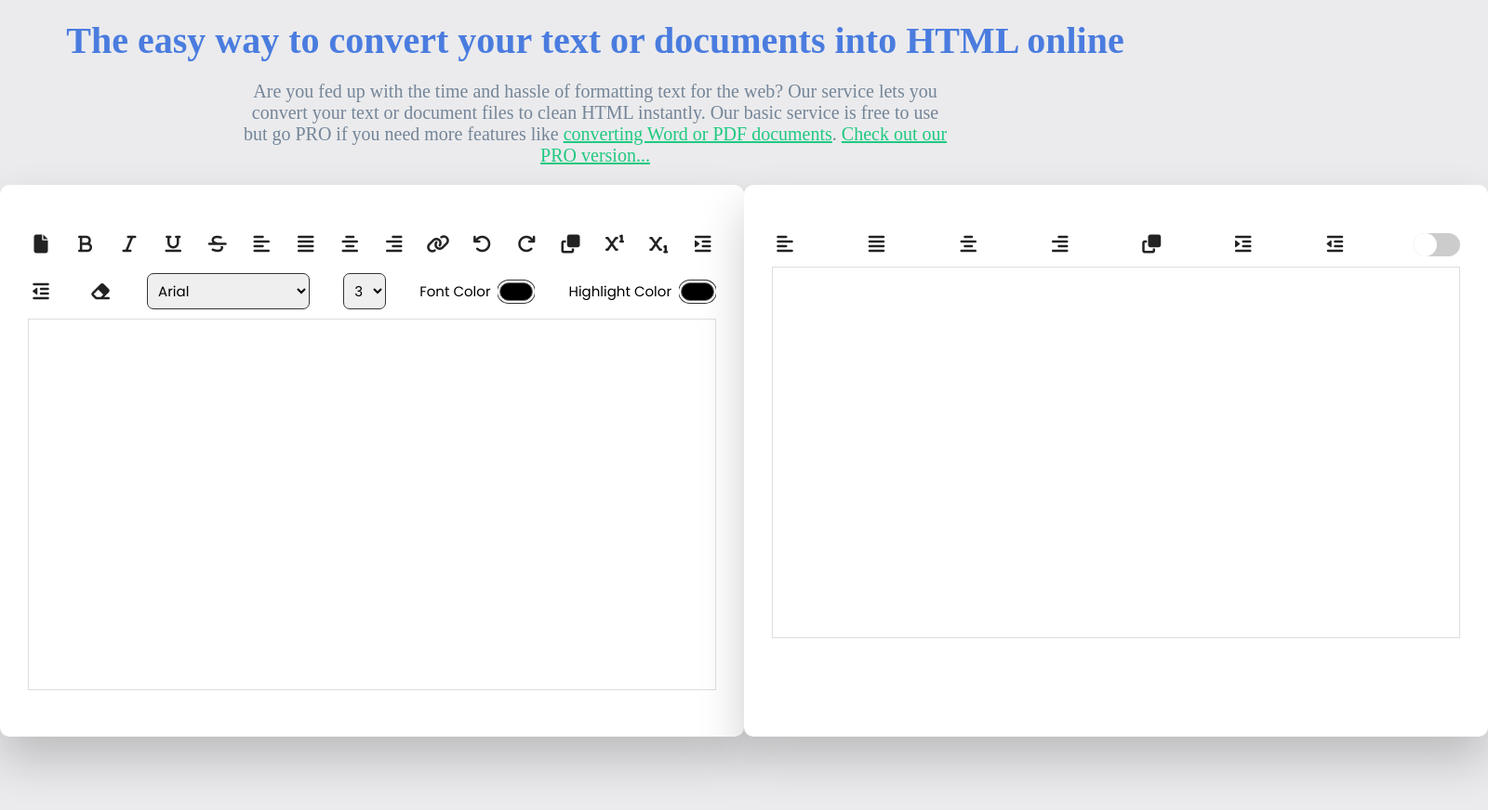
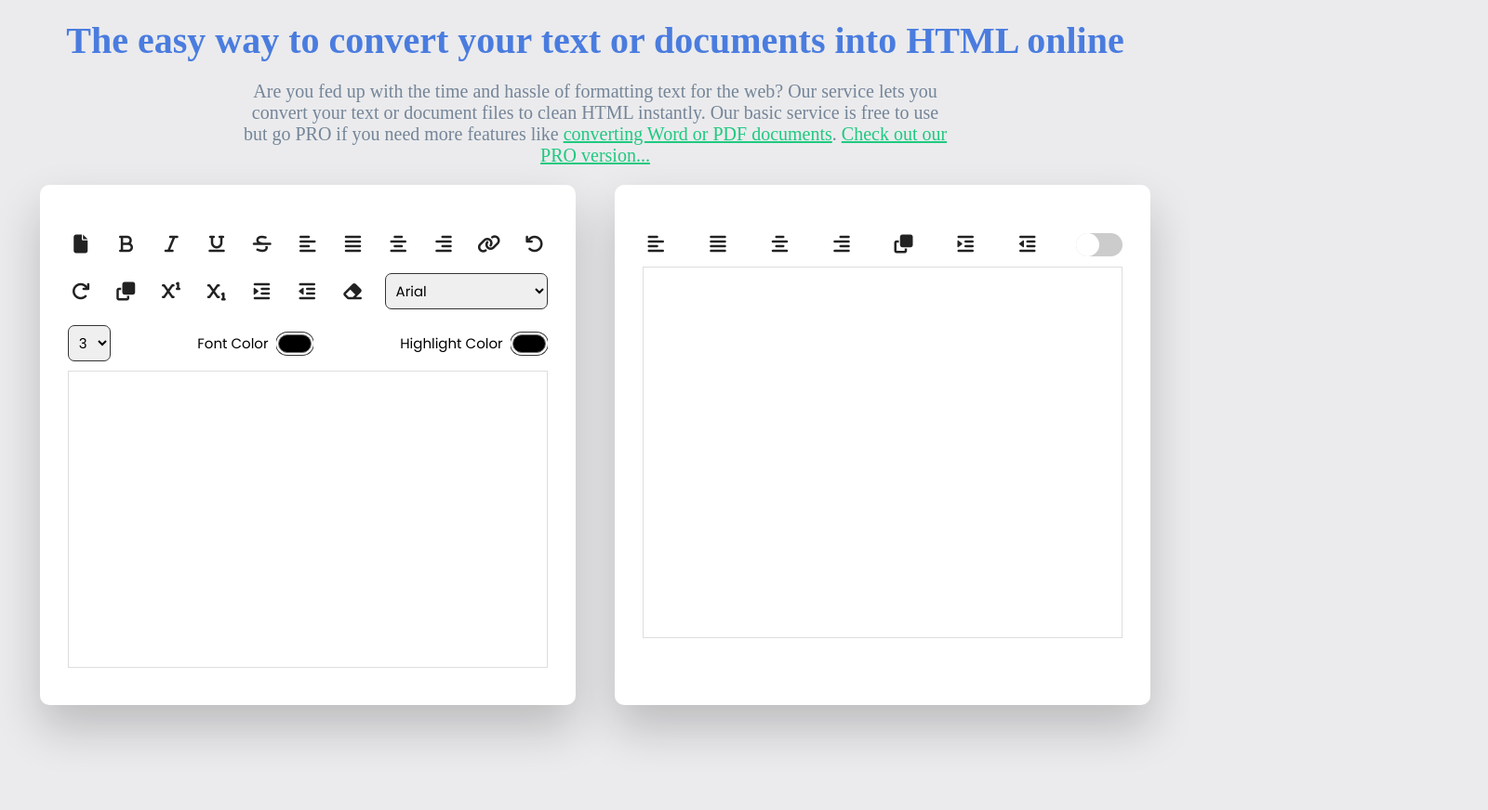
Before and after one commit to Nupur2001/Word-to-HTML-Revised, a plain HTML site: page index.html in a window 1280 px wide. Shown: the whole page at 93% size, 1600 px wide, since content can reach past the window. After the commit the page ends 839 px from the top, so only its background shows below. Drawn offline with nearby package versions, Linux system fonts and the light colour scheme.

Commit message:
Update style.css

```diff
--- a/style.css
+++ b/style.css
@@ -37,7 +37,9 @@ body {
 .editorBox {
   background-color: #fff;
   /* width: 90vmin; */
-  width: 100vmin;
+  /* width: 100vmin; */
+      width: 45vw;
+        height: 70vh;
   padding: 50px 30px;
   /* position: absolute;
     transform: translate(-50%, -50%);
@@ -108,8 +110,9 @@ input[type="color"]::-webkit-color-swatch {
   margin-top: 10px;
   border: 1px solid #ddd;
   padding: 20px;
-  height: 50vh;
+  height: 40vh;
   font-size: 23px;
+  overflow: scroll;
 }
 
 ol li {
@@ -124,6 +127,7 @@ ul li {
     padding: 20px;
     height: 50vh;
     font-size: 23px;
+    overflow: scroll;
 }
 .switch {
     position: relative;
@@ -195,12 +199,6 @@ body.nightmode {
 body.nightmode .editorBox {
     color: white;
 }
-
-/* body.nightmode .iconContainer {
-    background-color: #222;
-    border: 1px solid white;
-} */
-
 body.nightmode .options {
     color: white;
 }
@@ -209,15 +207,3 @@ body.nightmode .editorBox {
     background-color: #222;
     color: white;
 }
-
-
-
-
-/*
-.switch input:not(:checked) body{
-  background-color:white ;
-  color: #000;
-} */
-/* .active {
-    background-color: #e0e9ff;
-} */
```
